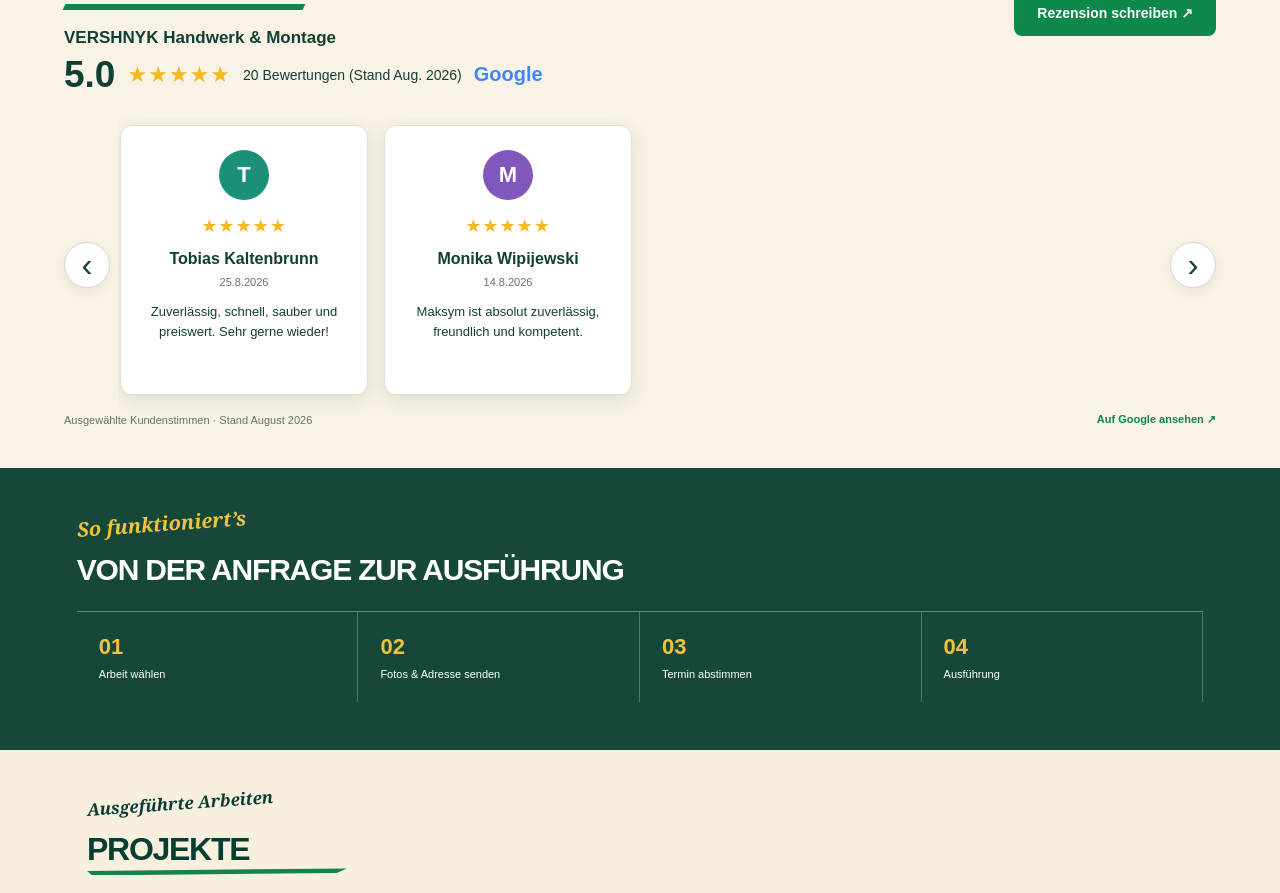
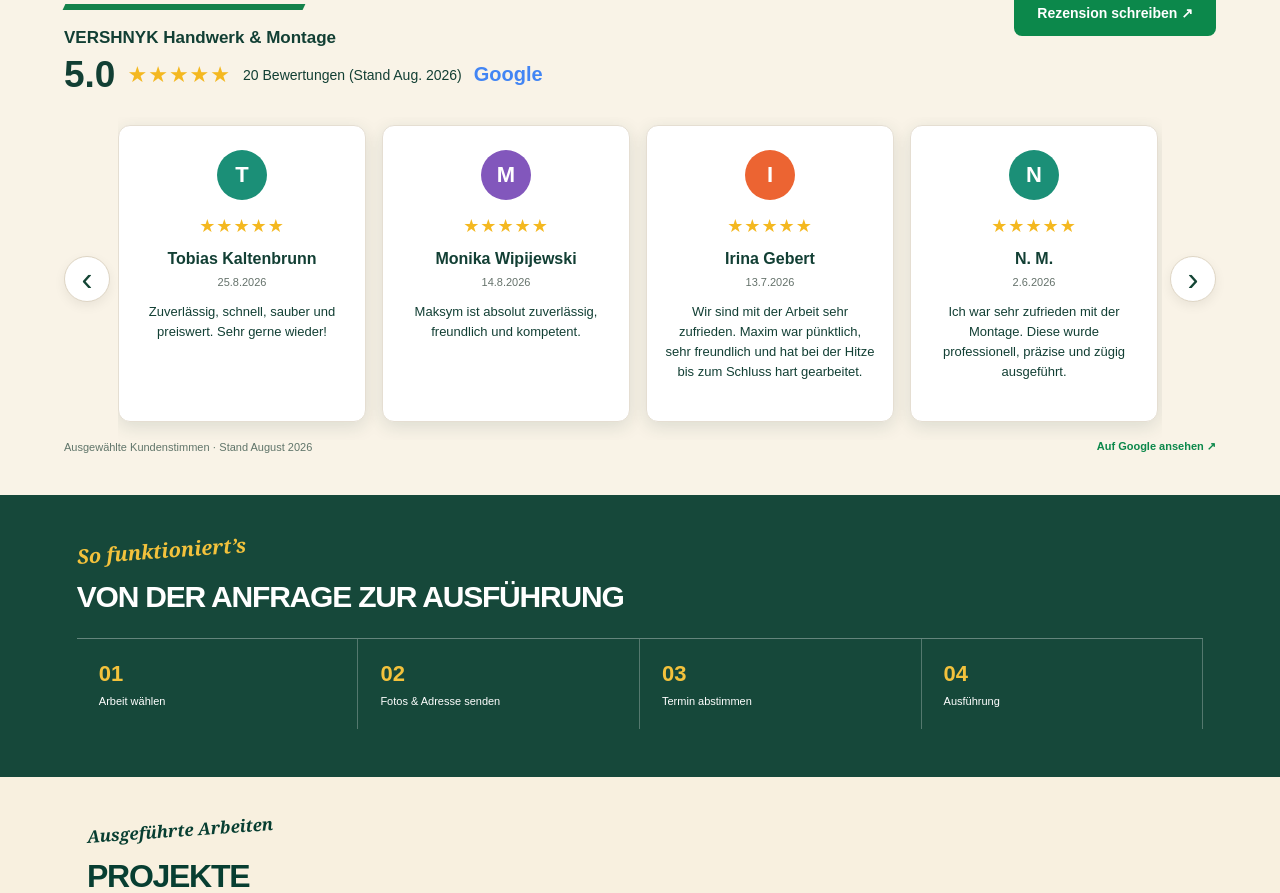
Before and after one commit to ch-ua/vershnyk-com, a Next.js app: page / in a window 1280 px wide. Shown: the part 1887-2780 px from the top of the page. Built offline with nearby package versions, Linux system fonts and the light colour scheme; no server answers.

Commit message:
Show five latest Google reviews and keep live feed capped at five

```diff
--- a/src/app/components/GoogleReviews.tsx
+++ b/src/app/components/GoogleReviews.tsx
@@ -9,9 +9,12 @@ export default function GoogleReviews(){
  useEffect(()=>{fetch("/api/google-reviews").then(r=>r.json()).then(setFeed).catch(()=>{})},[]);
  const snapshot:Review[]=[
  {name:"Tobias Kaltenbrunn",rating:5,text:"Zuverlässig, schnell, sauber und preiswert. Sehr gerne wieder!",time:1787616000},
- {name:"Monika Wipijewski",rating:5,text:"Maksym ist absolut zuverlässig, freundlich und kompetent.",time:1786665600}
+ {name:"Monika Wipijewski",rating:5,text:"Maksym ist absolut zuverlässig, freundlich und kompetent.",time:1786665600},
+ {name:"Irina Gebert",rating:5,text:"Wir sind mit der Arbeit sehr zufrieden. Maxim war pünktlich, sehr freundlich und hat bei der Hitze bis zum Schluss hart gearbeitet.",time:1783900800},
+ {name:"N. M.",rating:5,text:"Ich war sehr zufrieden mit der Montage. Diese wurde professionell, präzise und zügig ausgeführt.",time:1780358400},
+ {name:"MrMikadodo",rating:5,text:"Küche wurde zu unserer Zufriedenheit aufgebaut.",time:1773014400}
  ];
- const reviews=feed?.reviews?.length?feed.reviews:snapshot;
+ const reviews=(feed?.reviews?.length?feed.reviews:snapshot).slice(0,5);
  const move=(n:number)=>{const el=rail.current;if(el)el.scrollBy({left:n*330,behavior:"smooth"})};
  return <section className="googleReviews" id="bewertungen">
  <div className="googleReviewsHead"><div><p className="hand">Das sagen meine Kunden</p><h2>GOOGLE BEWERTUNGEN</h2><p>VERSHNYK Handwerk &amp; Montage</p><div className="googleRating"><strong>{feed?.rating?.toFixed(1)||"5.0"}</strong><span>★★★★★</span><small>{feed?.count?feed.count+" Bewertungen":"20 Bewertungen (Stand Aug. 2026)"}</small><b>Google</b></div></div><a className="googleWrite" href={googleLink} target="_blank" rel="noopener noreferrer">Rezension schreiben ↗</a></div>
```
